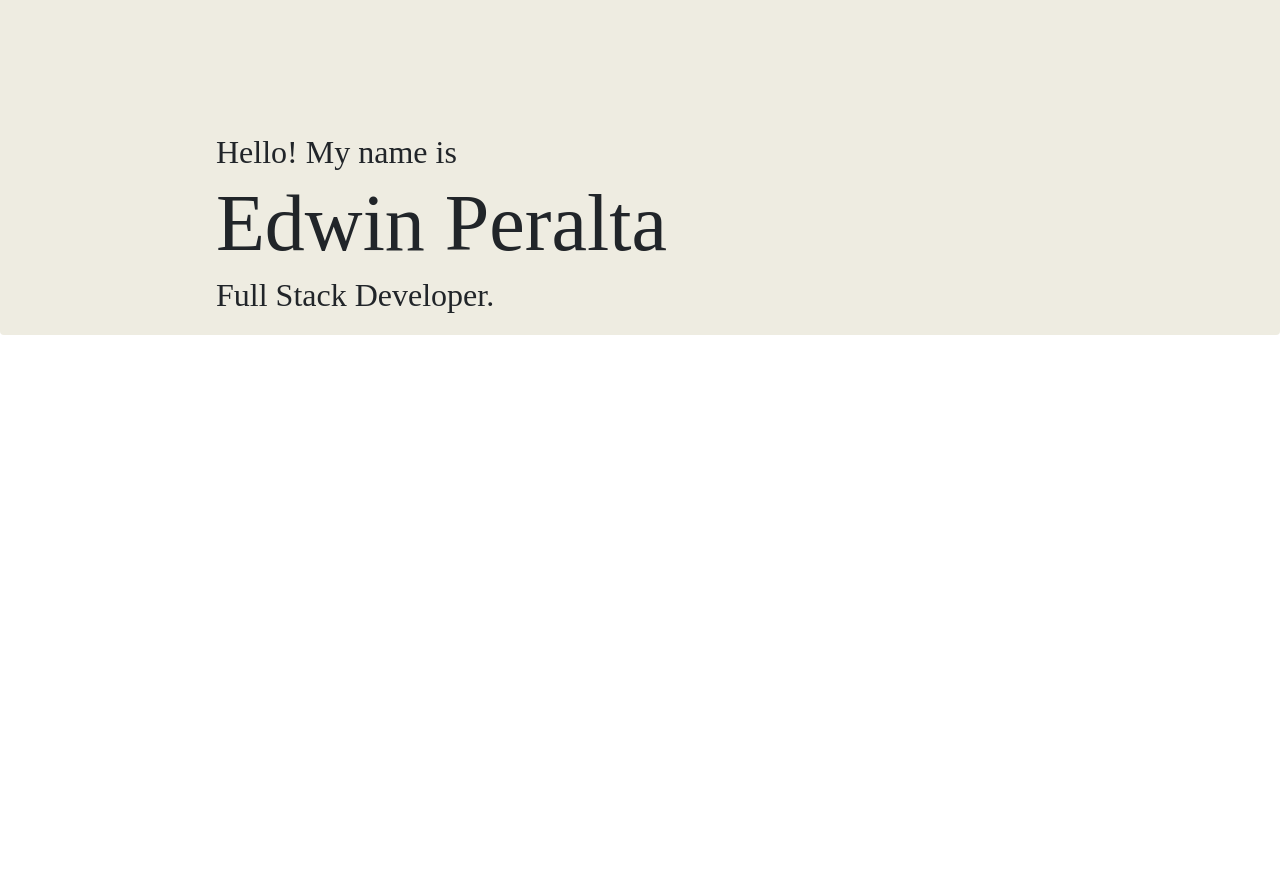
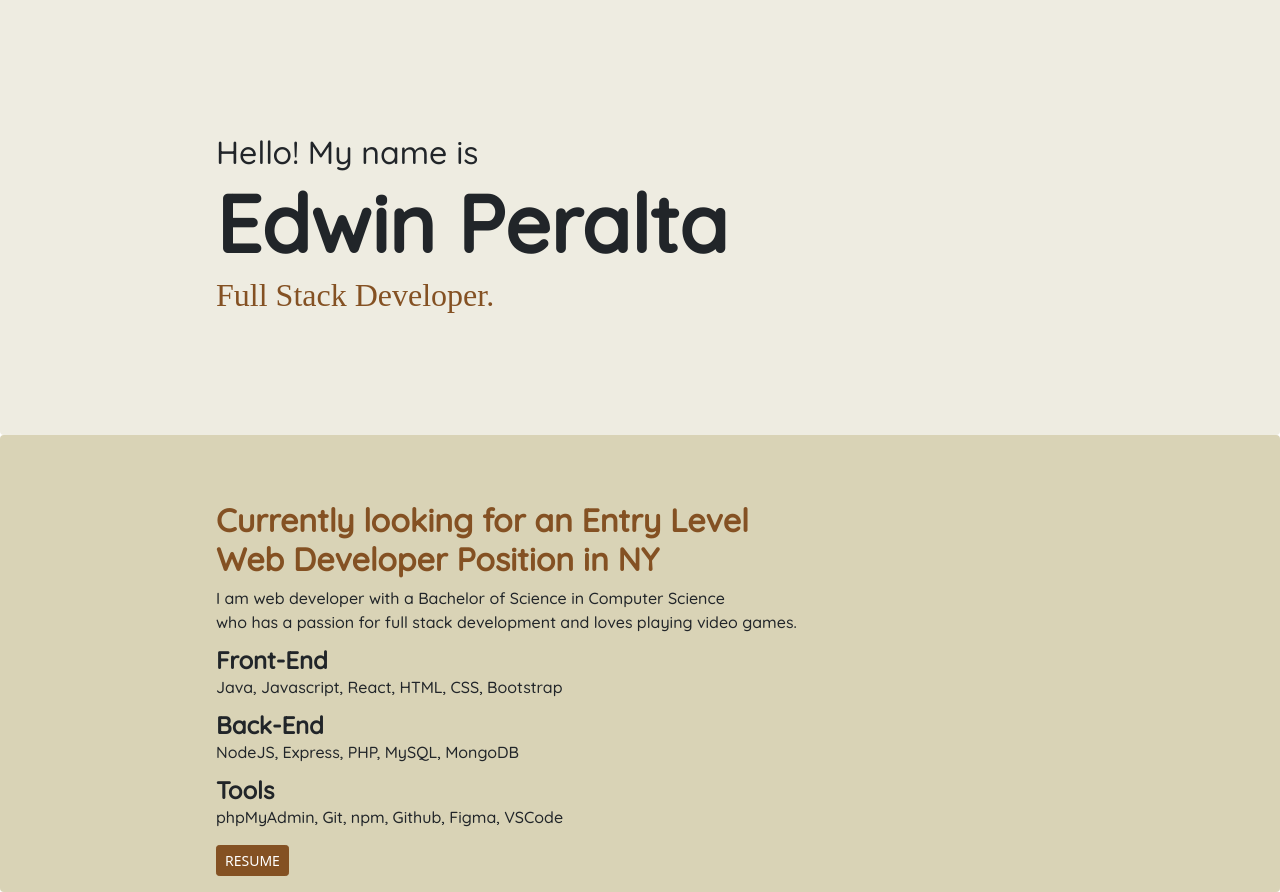
Before and after one commit to Edwinop/Portfolio_EdwinPeralta, a React (Create React App) app in the folder portfolio/: page / in a window 1280 px wide. Shown: the part 160-1052 px from the top of the page. Before the commit the page ends 800 px from the top, so only its background shows below. Built offline with nearby package versions, Linux system fonts and the light colour scheme.

Commit message:
added google font

```diff
--- a/portfolio/src/App.css
+++ b/portfolio/src/App.css
@@ -1,3 +1,4 @@
+@import url('https://fonts.googleapis.com/css2?family=Quicksand:wght@500&display=swap');
 .App {
   text-align: center;
 }
--- a/portfolio/src/App.js
+++ b/portfolio/src/App.js
@@ -2,12 +2,13 @@ import './App.css';
 import "bootstrap/dist/css/bootstrap.min.css";
 import Navigation from "./components/Navbar.js";
 import Hero from "./components/Hero.js";
-
+import About from "./components/About.js"
 function App() {
   return (
     <div>
       <Navigation />
       <Hero />
+      <About />
     </div>
   );
 }
--- /dev/null
+++ b/portfolio/src/components/About.js
@@ -0,0 +1,60 @@
+import React from 'react';
+import Card from 'react-bootstrap/Card';
+import Button from 'react-bootstrap/Button';
+
+const card ={
+    backgroundColor: '#D9D3B6',
+  }
+  const cardBody = {
+      marginTop: 50,
+      marginLeft: 200,
+  }
+  const heroCardTitle = {
+      fontSize: '200%',
+      fontFamily: 'Quicksand, sans-serif',
+      fontWeight: 600,
+      color: '#845123'
+  }
+  const heroCardName = {
+      fontSize: '150%',
+      fontStyle: 'Bold',
+      fontFamily: 'Quicksand, sans-serif',
+      fontWeight: 600
+  }
+  const heroCardText = {
+      fontSize: '100%',
+      fontFamily: 'Quicksand, sans-serif',
+      fontWeight: 400
+  }
+  const button ={
+    backgroundColor: '#845123',
+    borderColor: '#845123',
+    fontWeight: 100
+  }
+const About = () => {
+
+    return(
+        <Card className="border_color" style={card} >
+          <Card.Body style={cardBody}>
+            <Card.Title style={heroCardTitle}>Currently looking for an Entry Level <br></br>Web Developer Position in NY</Card.Title>
+            <Card.Text style={heroCardText}>
+            I am web developer with a Bachelor of Science in Computer Science <br></br>who has a passion for full stack development and loves playing video games.
+            </Card.Text>
+            <Card.Subtitle style={heroCardName}>Front-End</Card.Subtitle>
+            <Card.Text style={heroCardText}>
+            Java, Javascript, React, HTML, CSS, Bootstrap
+            </Card.Text>
+            <Card.Subtitle style={heroCardName}>Back-End</Card.Subtitle>
+            <Card.Text style={heroCardText}>
+            NodeJS, Express, PHP, MySQL, MongoDB
+            </Card.Text>
+            <Card.Subtitle style={heroCardName}>Tools</Card.Subtitle>
+            <Card.Text style={heroCardText}>
+            phpMyAdmin, Git, npm, Github, Figma, VSCode
+            </Card.Text>
+            <Button size="sm" style={button}>RESUME</Button>
+          </Card.Body>
+        </Card>
+            );
+}
+export default About;
--- a/portfolio/src/components/Hero.js
+++ b/portfolio/src/components/Hero.js
@@ -3,6 +3,7 @@ import Card from 'react-bootstrap/Card';
 import './Hero.css'
 const card ={
   backgroundColor: '#EEECE1',
+  paddingBottom: 100
 }
 const cardBody = {
     marginTop: 200,
@@ -11,16 +12,19 @@ const cardBody = {
 const heroCardTitle = {
     width: 'auto',
     fontSize: '200%',
-    fontFamily: 'Quicksand'
+    fontFamily: 'Quicksand, sans-serif',
+    fontWeight: 100
 }
 const heroCardName = {
     fontSize: '500%',
     fontStyle: 'Bold',
-    fontFamily: 'Quicksand'
+    fontFamily: 'Quicksand, sans-serif',
+    fontWeight: 700
 }
 const heroCardText = {
     fontSize: '200%',
-    fontFamily: 'Fira Code'
+    fontFamily: 'Fira Code',
+    color: '#845123'
 }
 const Hero = () => {
 
```
